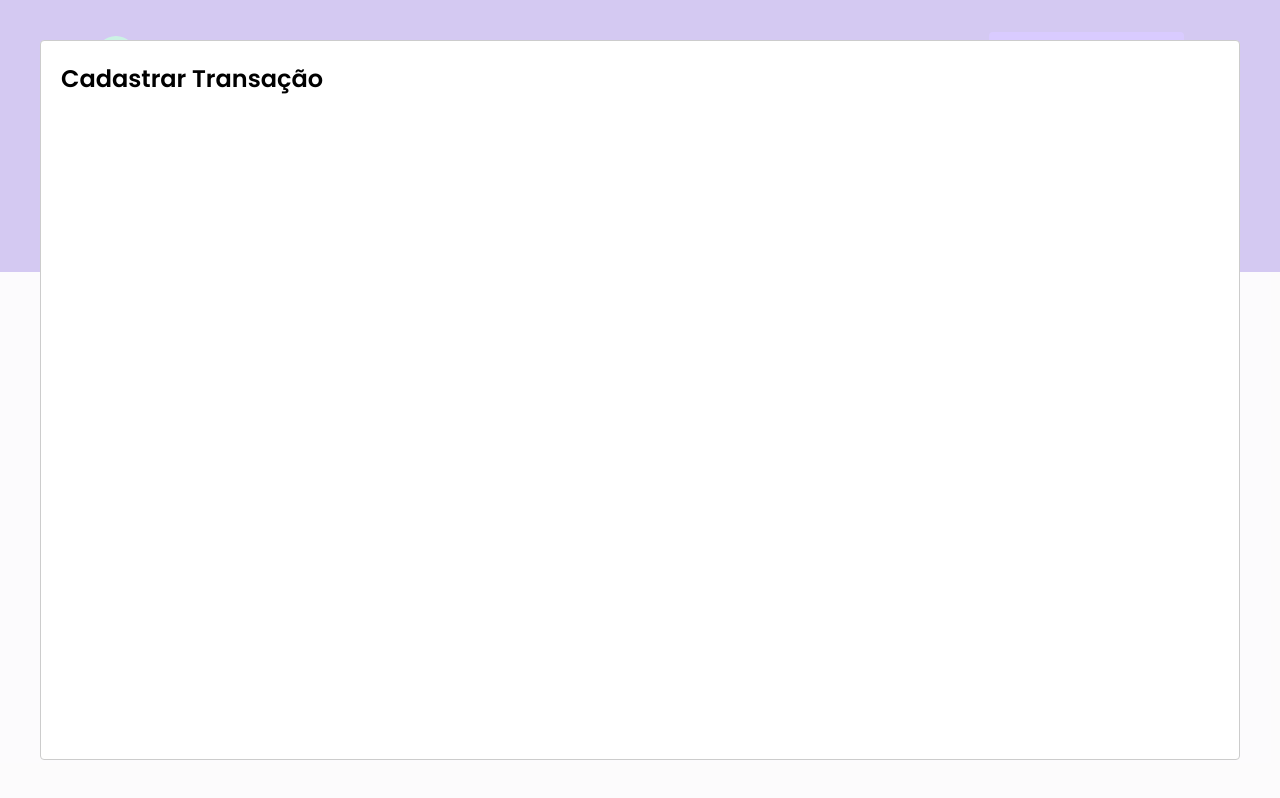
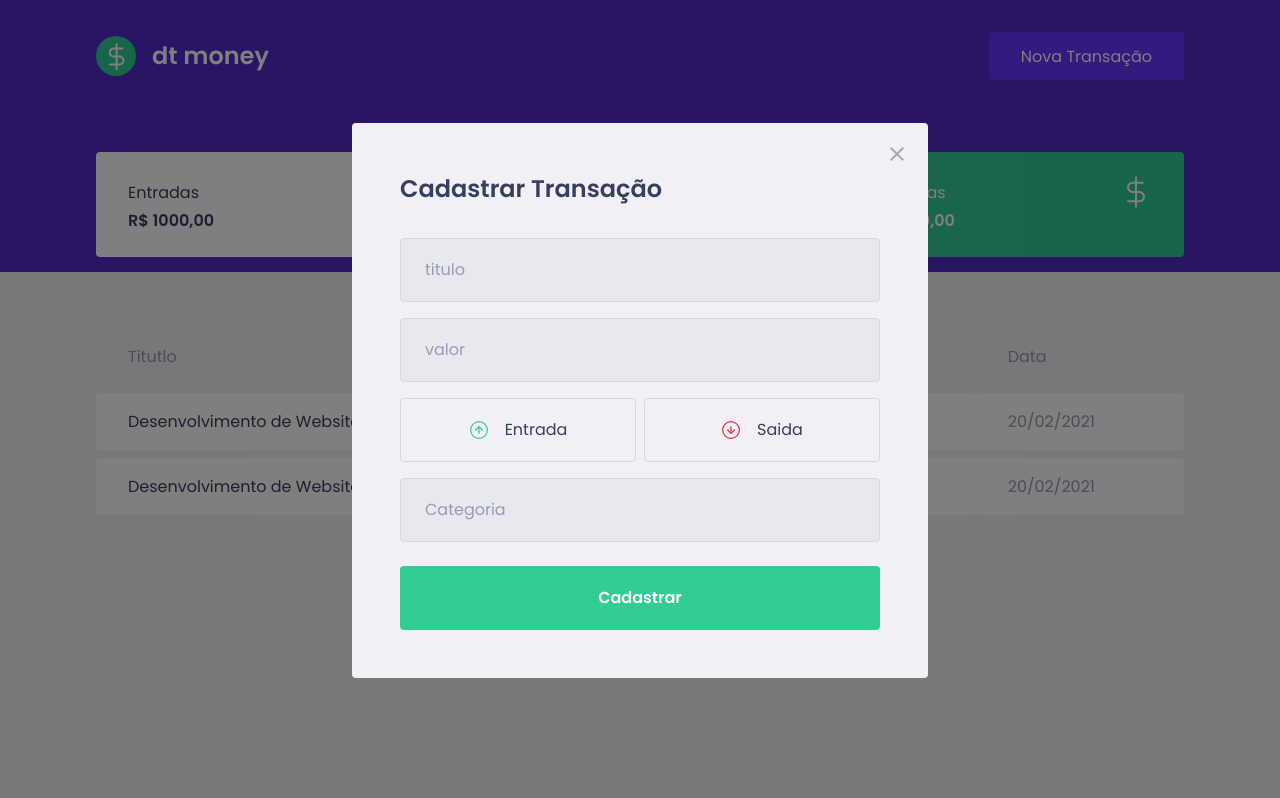
Before and after one commit to Antoniopedromuteka/Curso-Roctseat-Ignite, a React (Create React App) app in the folder Capitulo2/dtmoney/: page / in a window 1280 px wide. Both pictures are taken after a click on the button "Nova Transação". Built offline with nearby package versions, Linux system fonts and the light colour scheme; no server answers; what miragejs would draw is missing.

Commit message:
criando o modal de transacao

```diff
--- a/Capitulo2/dtmoney/package.json
+++ b/Capitulo2/dtmoney/package.json
@@ -13,6 +13,7 @@
     "@types/react-modal": "^3.13.1",
     "axios": "^0.27.2",
     "miragejs": "^0.1.45",
+    "polished": "^4.2.2",
     "react": "^18.1.0",
     "react-dom": "^18.1.0",
     "react-modal": "^3.15.1",
--- a/Capitulo2/dtmoney/src/App.tsx
+++ b/Capitulo2/dtmoney/src/App.tsx
@@ -5,6 +5,7 @@
 import { Header} from './Components/Header';
 import { Dashboard } from './Components/Dashboard';
 import {useState} from 'react';
+import { NewTrasactionModal } from './Components/NewTrasactionModal';
 
 
 Modal.setAppElement('#root');
@@ -28,10 +29,7 @@
 
       <Dashboard/>
 
-      <Modal isOpen={isNewTransactionModalOpen} onRequestClose={handleCloseTransactionModal}>
-                <h2>Cadastrar Transação</h2>
-      </Modal>
-
+     <NewTrasactionModal isOpen={isNewTransactionModalOpen} onRequestClose={handleCloseTransactionModal}/>
       <GlobalStyle/>
     </>
   );
--- /dev/null
+++ b/Capitulo2/dtmoney/src/Components/NewTrasactionModal/index.tsx
@@ -0,0 +1,71 @@
+
+import Modal from 'react-modal';
+import { Container, TrasactionTypeContainer} from './style';
+
+import incomeImg from '../../assets/income.svg'
+import outcomeImg from '../../assets/outcome.svg'
+
+import closeImg from '../../assets/close.svg'
+import { useState } from 'react';
+
+
+interface NewTrasactionModalProps{
+    isOpen: boolean;
+    onRequestClose?: ()=> void;
+}
+
+export function NewTrasactionModal({isOpen,onRequestClose}:NewTrasactionModalProps){
+
+    const [type, setType] = useState('deposit');
+
+
+    return(
+
+        <Modal
+            isOpen={isOpen}
+            onRequestClose={onRequestClose}
+            overlayClassName="react-modal-overlay"
+             className="react-modal-content"
+        >
+
+
+       <button
+                type="button"
+                 onClick={onRequestClose}
+                 className="react-modal-close"
+        >
+            <img src={closeImg} alt="fechar modal"/>
+       </button>
+
+        <Container>
+        <h2>Cadastrar Transação</h2>
+            <input placeholder="titulo"/>
+            <input type="number" placeholder="valor" />
+
+            <TrasactionTypeContainer>
+
+                <button type="button" onClick={()=> {setType('desposit')}}>
+                    <img src={incomeImg} alt="entrada"/>
+                    <span>Entrada</span>
+                </button>
+
+                <button type="button" onClick={()=>{setType('withdraw')}}>
+                    <img src={outcomeImg} alt="entrada"/>
+                    <span>Saida</span>
+                </button>
+            </TrasactionTypeContainer>
+
+
+            <input placeholder="Categoria"/>
+
+
+            <button type="submit">Cadastrar</button>
+
+
+        </Container>
+
+        </Modal>
+
+
+    );
+}
--- /dev/null
+++ b/Capitulo2/dtmoney/src/Components/NewTrasactionModal/style.ts
@@ -0,0 +1,108 @@
+
+
+import styled from 'styled-components';
+
+import {darken} from 'polished';
+
+
+
+
+export const Container = styled.form`
+
+
+    h2{
+        color: var(--text-title);
+        font-size: 1.5rem;
+
+        margin-bottom:2rem;
+    }
+
+
+    input{
+        width:100%;
+        padding: 0 1.5rem;
+        height: 4rem;
+        border-radius: 0.25rem;
+
+        border: 1px solid #d7d7d7;
+        background: #e7e9ee;
+
+        font-weight: 400;
+        font-size: 1rem;
+
+
+        &::placeholder{
+            color: var(--text-body);
+        }
+
+        & + input {
+            margin-top:1rem;
+        }
+
+
+
+    }
+     button[type="submit"]{
+            width:100%;
+            padding: 0 1.5rem;
+            height: 4rem;
+            background: var(--green);
+            color: #fff;
+            border-radius: 0.25rem;
+            border: 0;
+            font-size: 1rem;
+            margin-top: 1.5rem;
+
+            font-weight: 600;
+
+            transition: filter 0.2s;
+
+            &:hover {
+                filter: brightness(0.9);
+            }
+        }
+
+`;
+
+
+export const TrasactionTypeContainer = styled.div`
+
+        margin: 1rem 0;
+        display: grid;
+        grid-template-columns: 1fr 1fr;
+        gap: 0.5rem;
+
+        button{
+            height:4rem;
+            border: 1px solid #d7d7d7;
+            border-radius: 0.25rem;
+
+            background: transparent;
+
+            display: flex;
+            align-items: center;
+            justify-content: center;
+
+
+            transition: border-color 0.2s;
+
+            &:hover {
+                border-color: #aaa;
+                // border-color: darken(0.1, '#d7d7d7');
+            }
+
+            img{
+                width:20px;
+                height: 20px;
+
+            }
+
+            span{
+                display: inline-block;
+                margin-left: 1rem;
+                font-size:1rem;
+                color: var(--text-title);
+            }
+        }
+
+`
--- a/Capitulo2/dtmoney/src/styles/global.ts
+++ b/Capitulo2/dtmoney/src/styles/global.ts
@@ -71,5 +71,39 @@
     }
 
 
+    .react-modal-overlay {
+        background: rgba(0,0,0,0.5);
+        position: fixed;
+        top: 0;
+        bottom: 0;
+        left: 0;
+        right: 0;
+
+        display:flex;
+        align-items: center;
+        justify-content: center;
+    }
+
+    .react-modal-content{
+        width: 100%;
+        max-width: 576px;
+        background: var(--background);
+        padding:3rem;
+        position: relative;
+        border-radius: 0.25rem;
+    }
+
+    .react-modal-close{
+        position: absolute;
+        right: 1.5rem;
+        top: 1.5rem;
+        border: 0;
+        background: transparent;
+
+        transition: filter 0.2s;
+         &:hover{
+            filter: brightness(0.8)
+         }
+    }
 
 `
```
Also changed, not shown: 1 other file (tests, documents, lock files or other folders).
